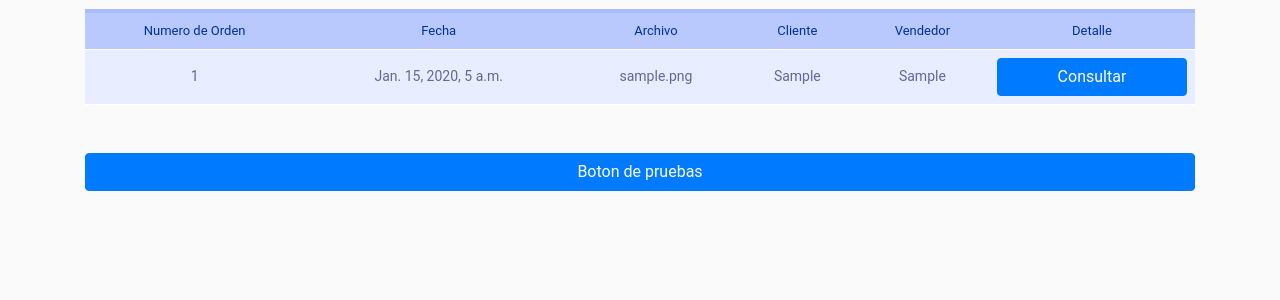
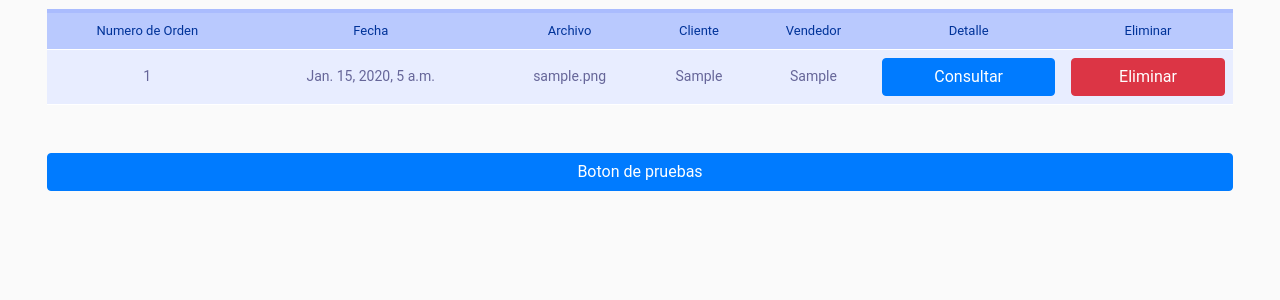
Before and after one commit to jaortiz92/prepareOrders, a Django app: page /orders/orders/ in a window 1280 px wide. Shown: the part 87-387 px from the top of the page. Run offline with Django 3.2, Linux system fonts and the light colour scheme; tables that the repository leaves empty hold one stand-in row (values such as "Sample post"); some libraries are stand-ins or nearby versions.

Commit message:
Add delete orders

```diff
--- a/orders/urls.py
+++ b/orders/urls.py
@@ -9,7 +9,9 @@ urlpatterns = [
     path('orders/', views.OrdersView.as_view(),
          name='orders'),
     path('orders/detail_order/<int:id_order>', views.FilterForOrderView.as_view(),
-         name='orders'),
+         name='detail_order'),
     path('add_files/', views.AddFilesView.as_view(),
          name='add_files'),
+    path('orders/delete_order/<int:id_order>', views.DeleteOrderView.as_view(),
+         name='delete_order')
 ]
--- a/orders/views.py
+++ b/orders/views.py
@@ -48,7 +48,7 @@ class ProductsOrderView(View):
         return render(request, self.template_name, data)
 
 
-class OrdersView(ListView):
+class OrdersView(View):
     model = Order
     template_name = 'orders/orders.html'
 
@@ -59,6 +59,16 @@ class OrdersView(ListView):
             'to_edit': True
         }
         return render(request, self.template_name, data)
+
+
+class DeleteOrderView(View):
+    model = Order
+    template_name = 'orders'
+
+    def get(self, request, **kwars):
+        order = Order.objects.get(id_order=kwars['id_order'])
+        order.delete()
+        return redirect(to='order:orders')
 
 
 class AddFilesView(View):
--- a/static/css/main.css
+++ b/static/css/main.css
@@ -3,10 +3,6 @@ html, body {
     height: 100%;
     width: 100%;
     font-family: 'Roboto', sans-serif;
-}
-
-.titles-capratex{
-    text-align: center;
 }
 
 h1, h2, h3 {
@@ -60,9 +56,14 @@ h1, h2, h3 {
     margin-top: 30%;
 }
 
+.titles-capratex{
+    text-align: center;
+}
+
 .tables-capratex{
-    background-color: red;
+    background-color: rgb(0, 174, 255);
 }
+
 table {
     font-size: 14px;
     margin: 0px;
--- a/templates/base.html
+++ b/templates/base.html
@@ -17,7 +17,7 @@
 
     {% include "nav.html" %}
     <h1>CAPRATEX</h1>
-    <div class="container mt-5">
+    <div class="container-fluid mt-5" style="width: 95%;">
         {% block container %}
         {% endblock%}
     </div>
@@ -27,4 +27,5 @@
     <br>
     <br>
 </footer>
+
 </html>
--- a/templates/orders/table_orders.html
+++ b/templates/orders/table_orders.html
@@ -8,6 +8,7 @@
             <th>Vendedor</th>
             {%if to_edit%}
             <th>Detalle</th>
+            <th>Eliminar</th>
             {%endif%}
         </thead>
         <tbody>
@@ -18,8 +19,10 @@
                 <td>{{order.file_name}}</td>
                 <td>{{order.customer}}</td>
                 <td>{{order.agent}}</td>
-                {%if to_edit%}<td><a class="btn btn-primary btn-block"
-                        href="detail_order/{{order.id_order}}">Consultar</a></td>{%endif%}
+                {%if to_edit%}
+                <td><a class="btn btn-primary btn-block" href="detail_order/{{order.id_order}}">Consultar</a></td>
+                <td><a class="btn btn-danger btn-block" href="delete_order/{{order.id_order}}">Eliminar</a></td>
+                {%endif%}
             </tr>
             {% endfor %}
         </tbody>
```
